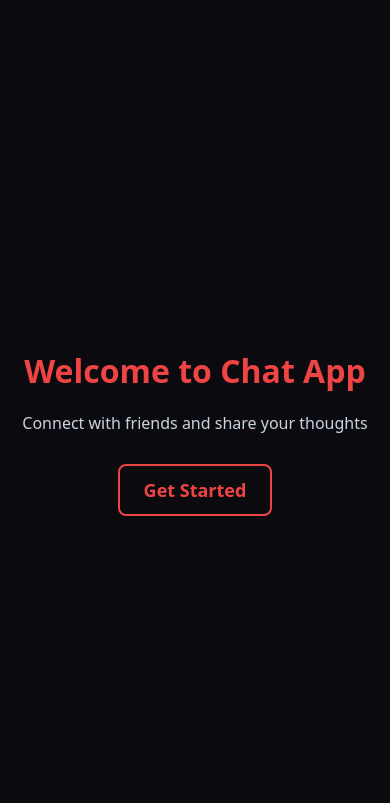
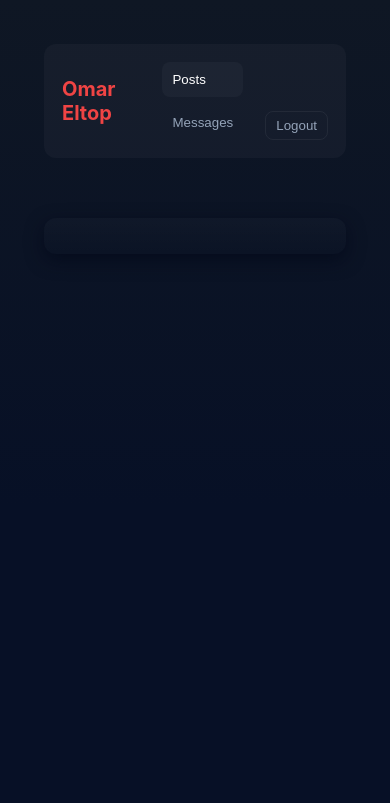
Before and after one commit to omarabbas32/simplechatapp, a website: page public/index.html in a window 390 px wide. Drawn offline with Linux system fonts and the light colour scheme.

Commit message:
last commit back end2

```diff
--- /dev/null
+++ b/public/css/styles.css
@@ -0,0 +1,46 @@
+:root{
+  --bg:#0f1724; --card:#0b1220; --muted:#94a3b8; --accent:#ef4444; --accent-2:#1877f2;
+  --glass: rgba(255,255,255,0.03);
+  --radius:12px;
+  --maxw:980px;
+}
+*{box-sizing:border-box}
+body{
+  margin:0; min-height:100vh; font-family:Inter,Segoe UI,system-ui,Arial;
+  background:linear-gradient(180deg,var(--bg),#071026 60%); color:#e6eef8;
+  display:flex; align-items:stretch; justify-content:center; padding:28px;
+}
+.app-root{width:100%;max-width:var(--maxw);display:flex;gap:20px}
+.sidebar{width:220px;padding:18px;border-radius:var(--radius);background:var(--glass);display:flex;flex-direction:column;gap:14px}
+.brand{font-size:20px;font-weight:700;color:var(--accent)}
+nav{display:flex;flex-direction:column;gap:8px}
+.nav-btn{background:transparent;border:0;color:var(--muted);padding:10px;border-radius:8px;text-align:left;cursor:pointer}
+.nav-btn.active{background:rgba(255,255,255,0.03);color:#fff}
+.auth-area{margin-top:auto;display:flex;gap:8px;align-items:center}
+.small-btn{background:transparent;border:1px solid rgba(255,255,255,0.06);color:var(--muted);padding:6px 10px;border-radius:8px;cursor:pointer}
+
+.main{flex:1;min-height:600px}
+.card{background:linear-gradient(180deg, rgba(255,255,255,0.02), transparent); padding:18px;border-radius:var(--radius);box-shadow:0 6px 18px rgba(2,6,23,0.6)}
+.auth-card{max-width:420px;margin:40px auto}
+.hidden{display:none}
+.view{min-height:520px}
+.post-form textarea{width:100%;min-height:80px;background:transparent;border:1px solid rgba(255,255,255,0.06);padding:10px;border-radius:8px;color:inherit}
+.row{display:flex;gap:10px;align-items:center}
+.btn{background:var(--accent);border:0;color:white;padding:10px 14px;border-radius:10px;cursor:pointer}
+.btn.ghost{background:transparent;border:1px solid rgba(255,255,255,0.06)}
+.post{border-radius:10px;padding:12px;background:linear-gradient(180deg, rgba(255,255,255,0.01), transparent);margin-bottom:12px}
+.post .meta{display:flex;justify-content:space-between;color:var(--muted);font-size:13px;margin-bottom:8px}
+.actions{display:flex;gap:8px;margin-top:8px}
+.action-btn{background:transparent;border:0;color:var(--muted);cursor:pointer;padding:6px;border-radius:8px}
+.action-btn:hover{color:var(--accent-2)}
+.comments{margin-top:10px}
+.comment{background:rgba(255,255,255,0.02);padding:8px;border-radius:8px;margin-bottom:8px;color:var(--muted)}
+.message-list{max-height:420px;overflow:auto;padding:6px;display:flex;flex-direction:column;gap:8px}
+.message{padding:8px;border-radius:8px;background:rgba(255,255,255,0.02)}
+.input-inline{display:flex;gap:8px;margin-top:10px}
+.input-inline input{flex:1;padding:10px;border-radius:10px;border:1px solid rgba(255,255,255,0.06);background:transparent;color:inherit}
+@media (max-width:900px){
+  .app-root{flex-direction:column;padding:16px}
+  .sidebar{width:100%;flex-direction:row;align-items:center}
+  .main{width:100%}
+}
--- a/public/index.html
+++ b/public/index.html
@@ -1,23 +1,38 @@
 <!DOCTYPE html>
 <html lang="en">
 <head>
-  <meta charset="UTF-8" />
-  <meta name="viewport" content="width=device-width, initial-scale=1.0" />
-  <title>Chat App</title>
-  <style>
-    body { font-family: system-ui, -apple-system, Segoe UI, Roboto, Arial; margin: 0; background: #0b0b0f; color: #f8fafc; display: flex; align-items: center; justify-content: center; min-height: 100vh; }
-    .container { text-align: center; }
-    h1 { color: #ef4444; margin-bottom: 20px; }
-    p { color: #cbd5e1; margin-bottom: 30px; }
-    a { color: #ef4444; text-decoration: none; font-weight: 600; font-size: 18px; padding: 12px 24px; border: 2px solid #ef4444; border-radius: 8px; display: inline-block; }
-    a:hover { background: #ef4444; color: white; }
-  </style>
+  <meta charset="utf-8" />
+  <meta name="viewport" content="width=device-width,initial-scale=1" />
+  <title>Omar Eltop — Chat & Posts</title>
+  <link rel="stylesheet" href="/css/styles.css" />
 </head>
 <body>
-  <div class="container">
-    <h1>Welcome to Chat App</h1>
-    <p>Connect with friends and share your thoughts</p>
-    <a href="/login.html">Get Started</a>
+  <div id="root" class="app-root">
+    <aside class="sidebar">
+      <div class="brand">Omar Eltop</div>
+      <nav>
+        <button id="tab-posts" class="nav-btn active">Posts</button>
+        <button id="tab-messages" class="nav-btn">Messages</button>
+      </nav>
+      <div class="auth-area">
+        <span id="userLabel"></span>
+        <button id="logoutBtn" class="small-btn">Logout</button>
+      </div>
+    </aside>
+
+    <main class="main">
+      <div id="authBox" class="card auth-card">
+        <!-- login/register UI injected -->
+      </div>
+
+      <div id="content" class="hidden">
+        <section id="postsView" class="view card"></section>
+        <section id="messagesView" class="view card hidden"></section>
+      </div>
+    </main>
   </div>
+
+  <script src="/js/auth.js"></script>
+  <script src="/js/app.js"></script>
 </body>
 </html>
```
